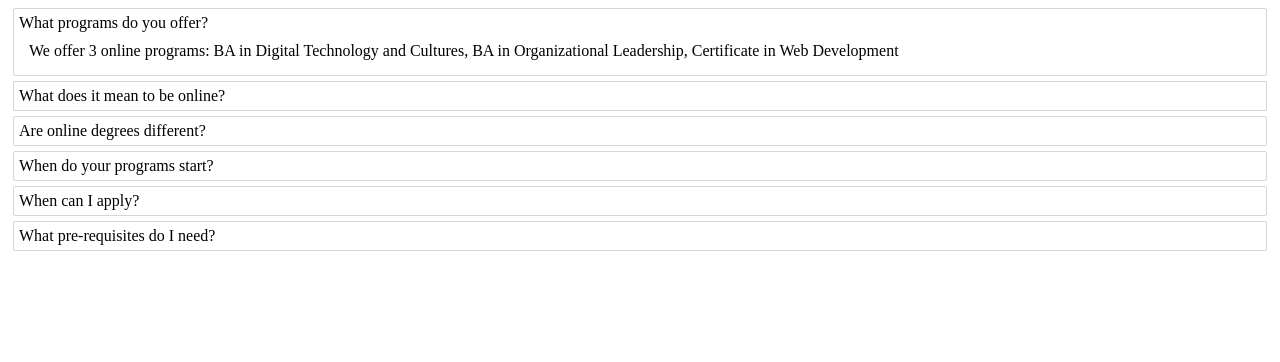
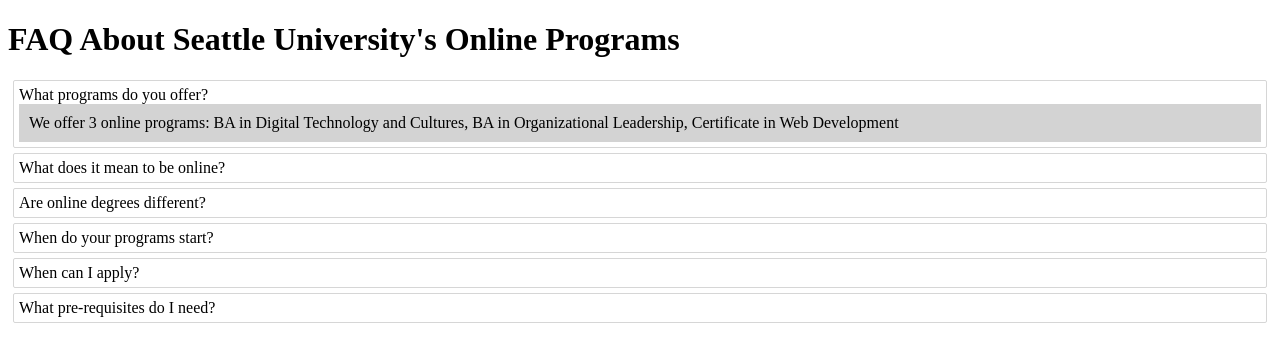
Before and after one commit to ChristineCampbell1/accordion, a plain HTML site: page index.html in a window 1280 px wide. Drawn offline with Linux system fonts and the light colour scheme.

Commit message:
added color and title

```diff
--- a/index.html
+++ b/index.html
@@ -10,7 +10,10 @@
     <script src="main.js" defer></script>
 </head>
 
-<body>
+<body data-gr-c-s-loaded="true">
+    <header>
+        <h1>FAQ About Seattle University's Online Programs</h1>
+    </header>
     <div id="accordion">
         <div class="panel">
             <!-- first panel -->
--- a/main.css
+++ b/main.css
@@ -6,6 +6,7 @@
 /** This class will show the body if it has "active" parent class. "active" class will be added to panel div **/
 #accordion .active .acc-body {
    display : block;
+   background-color: lightgrey;
 }
 #accordion .panel{
   border : solid 1px #D6D6D6;
```
